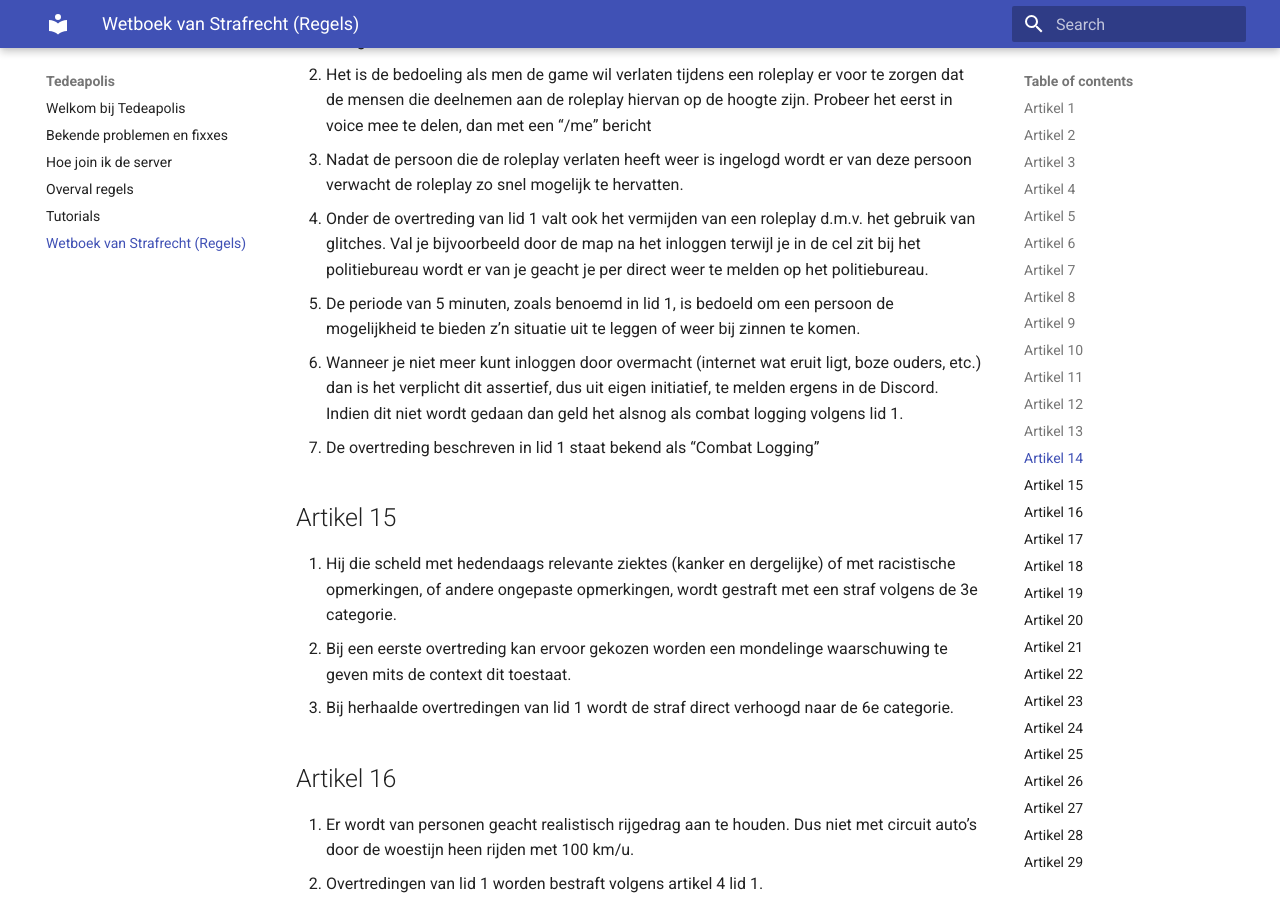
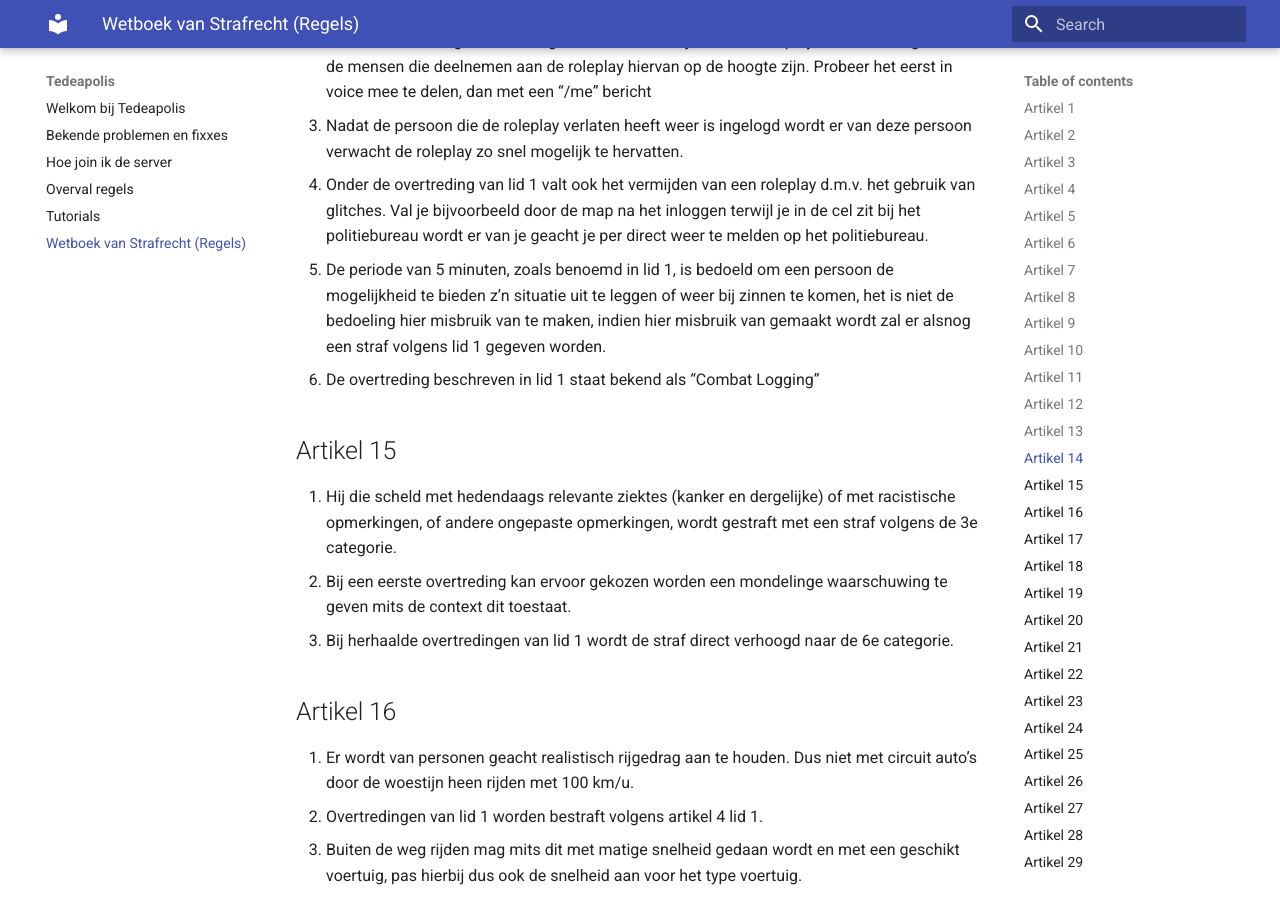
Before and after one commit to Tedeapolis/Tedeapolis, an MkDocs documentation site: the page built from docs/Wetboek.md, in a window 1280 px wide and 900 px high, scrolled down 4727 px. Built offline with MkDocs 1.6.1 and Material for MkDocs 9.7.7, drawn with Linux system fonts in a browser that asks for light colours; some of the changed text lies outside the part shown.

Commit message:
Opmaak updates

```diff
--- a/docs/Wetboek.md
+++ b/docs/Wetboek.md
@@ -5,7 +5,6 @@
 1. Bij veranderingen van een wetgeving na het tijdstip waarop het feit begaan is, worden de voor de verdachte de gunstigste bepalingen toegepast.
 2. Het is voor een staff-lid niet toegestaan om mee te beslissen over een zaak die over hunzelf, vrienden en/of familie gaat. Dit om te versterken dat een zaak op een eerlijke en rechtvaardige manier behandeld wordt.
 3. Indien er tegen staff gelogen wordt en dit met hard bewijs bewezen wordt, door bijvoorbeeld logbestanden, kan er gekozen worden de straf te verzwaren.
-
 
 ## Artikel 2
 
@@ -20,7 +19,6 @@
 4. Het omzeilen van een straf zal resulteren in een straf volgens categorie 7
 5. Bans worden uitgedeeld op basis van je GTA licentie, dus speel je op de GTA licentie van iemand anders en wordt je gebant, dan is de andere persoon met dezelfde licentie ook verbannen.
 
-
 ## Artikel 3
 
 1. De straffen zijn onderverdeeld in zes categorieën:
@@ -33,8 +31,7 @@
 	* Categorie 7: permanente ban
 
 2. De straffen van categorie 5, 6 en 7 worden preventief uitgedeeld, dus bij betrapping van een dergelijke overtreding wordt de straf per direct uitgevoerd. Deze straf zal naderhand besproken worden binnen de Hoge Raad en waar toepasselijk ondervonden aangepast.
-
-	Dit om eventuele verdere schade te beperken terwijl er gekeken wordt wat er precies gebeurt is.
+Dit om eventuele verdere schade te beperken terwijl er gekeken wordt wat er precies gebeurt is.
 
 3. Er kan door een stafflid gekozen worden om straffen te verhogen en/of te verlagen op basis van de context, situatie of eerdere straffen/waarschuwingen van de overtreder in kwestie. Wanneer je het niet eens bent met een oordeel van een stafflid kan je hiervoor een ticket aanmaken.
 4. Naast deze categorieën is het ook mogelijk kicks te geven als straf. Dit zal vooral als middel gebruikt worden om schade te voorkomen tot iemand met machtiging om te bannen aanwezig is, of om aandacht van een speler te krijgen.
@@ -44,7 +41,6 @@
 
 1. Hij die opzettelijk een roleplay van zeer slechte kwaliteit uitspeelt wordt gestraft volgens de 1e categorie.
 2. De overtreding vermeld in het eerste lid staat bekend als “FailRP”
-
 
 ## Artikel 5
 
@@ -115,9 +111,8 @@
 2. Het is de bedoeling als men de game wil verlaten tijdens een roleplay er voor te zorgen dat de mensen die deelnemen aan de roleplay hiervan op de hoogte zijn. Probeer het eerst in voice mee te delen, dan met een “/me” bericht
 3. Nadat de persoon die de roleplay verlaten heeft weer is ingelogd wordt er van deze persoon verwacht de roleplay zo snel mogelijk te hervatten.
 4. Onder de overtreding van lid 1 valt ook het vermijden van een roleplay d.m.v. het gebruik van glitches. Val je bijvoorbeeld door de map na het inloggen terwijl je in de cel zit bij het politiebureau wordt er van je geacht je per direct weer te melden op het politiebureau.
-5. De periode van 5 minuten, zoals benoemd in lid 1, is bedoeld om een persoon de mogelijkheid te bieden z’n situatie uit te leggen of weer bij zinnen te komen.
-6. Wanneer je niet meer kunt inloggen door overmacht (internet wat eruit ligt, boze ouders, etc.) dan is het verplicht dit assertief, dus uit eigen initiatief, te melden ergens in de Discord. Indien dit niet wordt gedaan dan geld het alsnog als combat logging volgens lid 1.
-7. De overtreding beschreven in lid 1 staat bekend als “Combat Logging”
+5. De periode van 5 minuten, zoals benoemd in lid 1, is bedoeld om een persoon de mogelijkheid te bieden z’n situatie uit te leggen of weer bij zinnen te komen, het is niet de bedoeling hier misbruik van te maken, indien hier misbruik van gemaakt wordt zal er alsnog een straf volgens lid 1 gegeven worden.
+6. De overtreding beschreven in lid 1 staat bekend als “Combat Logging”
 
 ## Artikel 15
 
@@ -228,7 +223,6 @@
 2. Wanneer de regel zoals in lid 1 overtreden wordt zal dit bestraft worden met een straf volgens de 1e categorie.
 3. De regel van lid 1 is niet van toepassing indien een persoon minder dan 5 minuten geleden de server verlaten is. Dus bij bijvoorbeeld een crash.
 
-
 ## Artikel 32
 
 1. Het is nadat iemand van het leven beroofd is door een rivaliserende groep, gedurende 24 uur niet toegestaan mee te doen aan eventuele wraakacties tegen deze groep.
```
Also changed, not shown: other parts of docs/Wetboek.md (+3 -3 lines).
